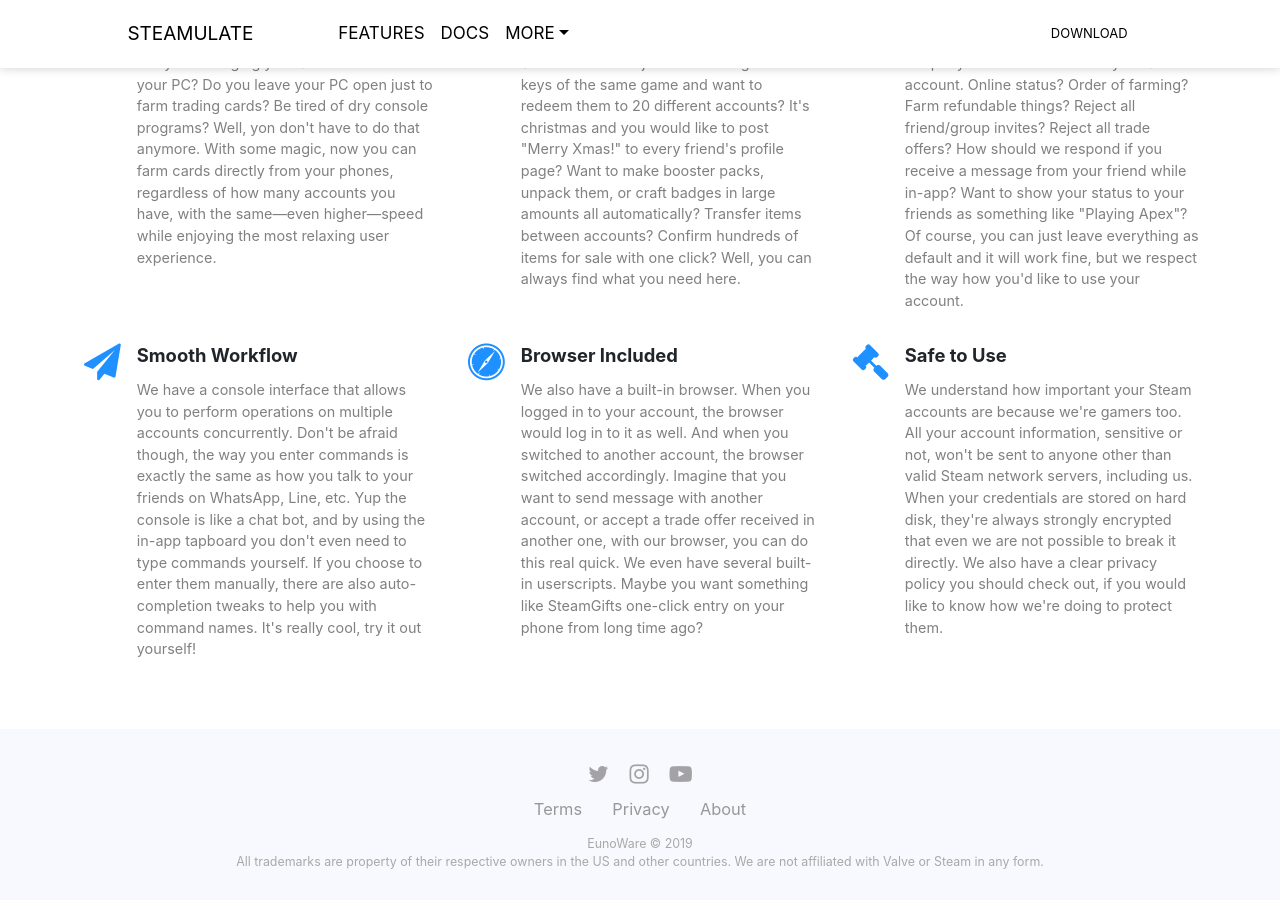
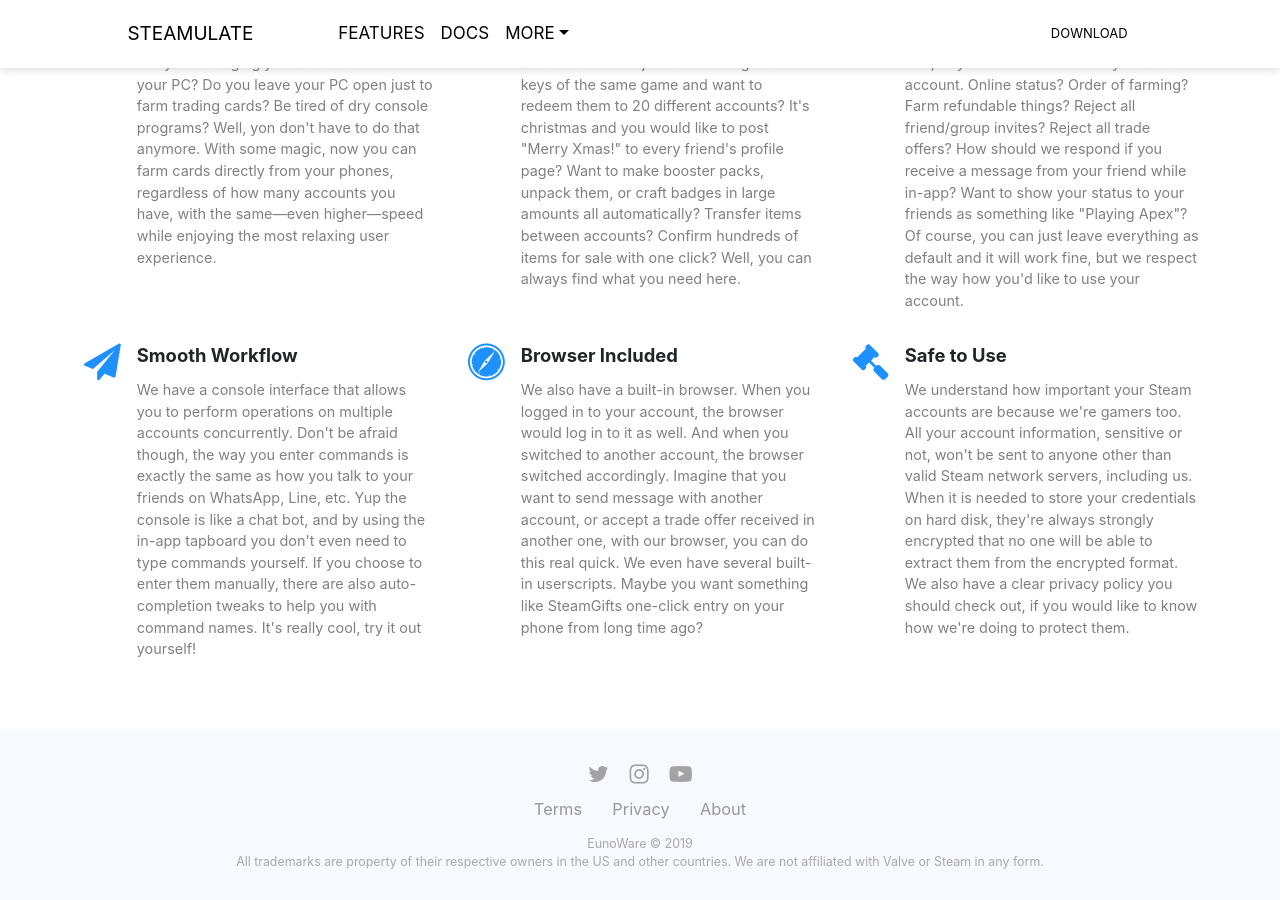
Before and after one commit to raymond-u/Steamulate-Website, a Jekyll site: the page built from index.html, in a window 1280 px wide and 900 px high, scrolled down 1202 px. Built offline with Jekyll 4.4.1, drawn with Linux system fonts in a browser that asks for light colours; nearby versions of some CDN libraries; the list of posts is cut into pages by our own code; comment, search, counter and statistics services are not loaded.

Commit message:
Update index.html

```diff
--- a/index.html
+++ b/index.html
@@ -71,8 +71,8 @@ description: Steamulate - A handy toolbox for your Steam accounts.
                         </div>
                         <div class="col-sm-6 col-lg-4 item"><i class="fa fa-legal icon"></i>
                             <h3 class="name">Safe to Use</h3>
-                            <p class="description">We understand how important your Steam accounts are because we're gamers too. All your account information, sensitive or not, won't be sent to anyone other than valid Steam network servers, including us. When your credentials are stored
-                                on hard disk, they're always strongly encrypted that even we are not possible to break it directly. We also have a clear privacy policy you should check out, if you would like to know how we're doing to protect them.</p>
+                            <p class="description">We understand how important your Steam accounts are because we're gamers too. All your account information, sensitive or not, won't be sent to anyone other than valid Steam network servers, including us. When it is needed to store your credentials
+                                on hard disk, they're always strongly encrypted that no one will be able to extract them from the encrypted format. We also have a clear privacy policy you should check out, if you would like to know how we're doing to protect them.</p>
                         </div>
                     </div>
                 </div>
```
